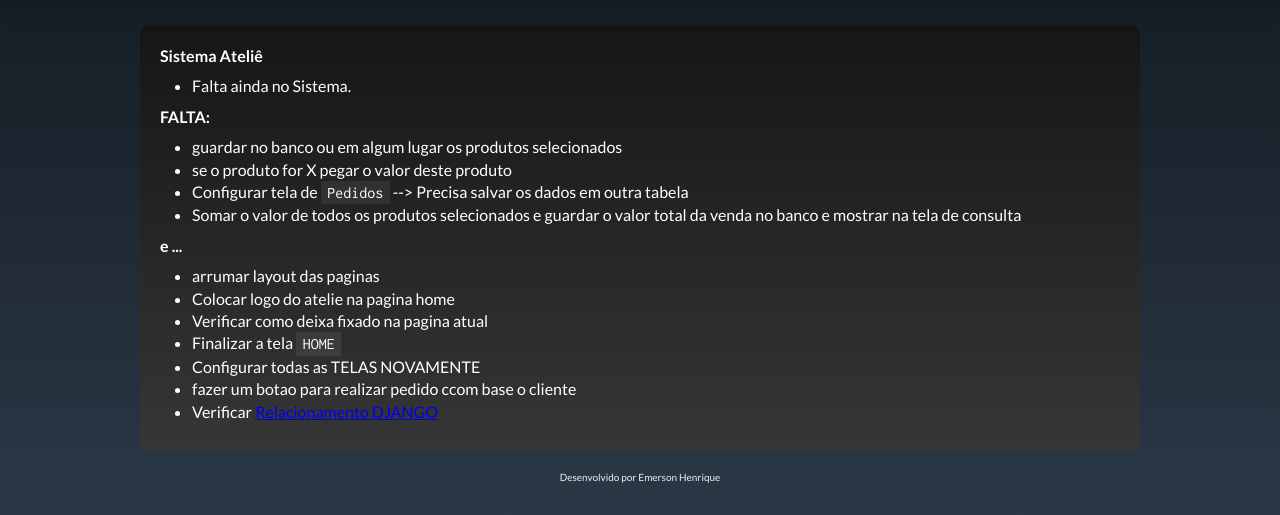
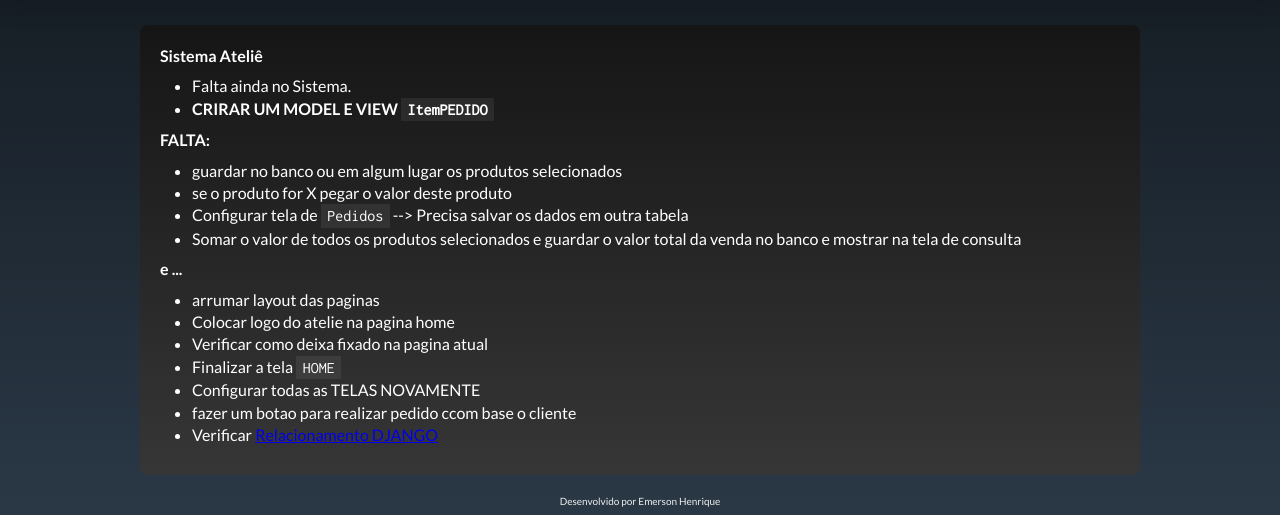
Before and after one commit to Emerson-91/Projeto-Atelie, a Django app: page /projeto/ in a window 1280 px wide. Shown: the part 55-570 px from the top of the page. Run offline with Django 3.2, Linux system fonts and the light colour scheme.

Commit message:
anotacoes

```diff
--- a/atelie/templates/index.html
+++ b/atelie/templates/index.html
@@ -3,6 +3,7 @@
 	<strong>Sistema Ateliê</strong>
 	<ul>
 		<li>Falta ainda no Sistema.</li>
+		<li> <strong> CRIRAR UM MODEL E VIEW <code> ItemPEDIDO</code></strong></li>
 	</ul>
 	<strong>FALTA: </strong>
 	<ul>
```
